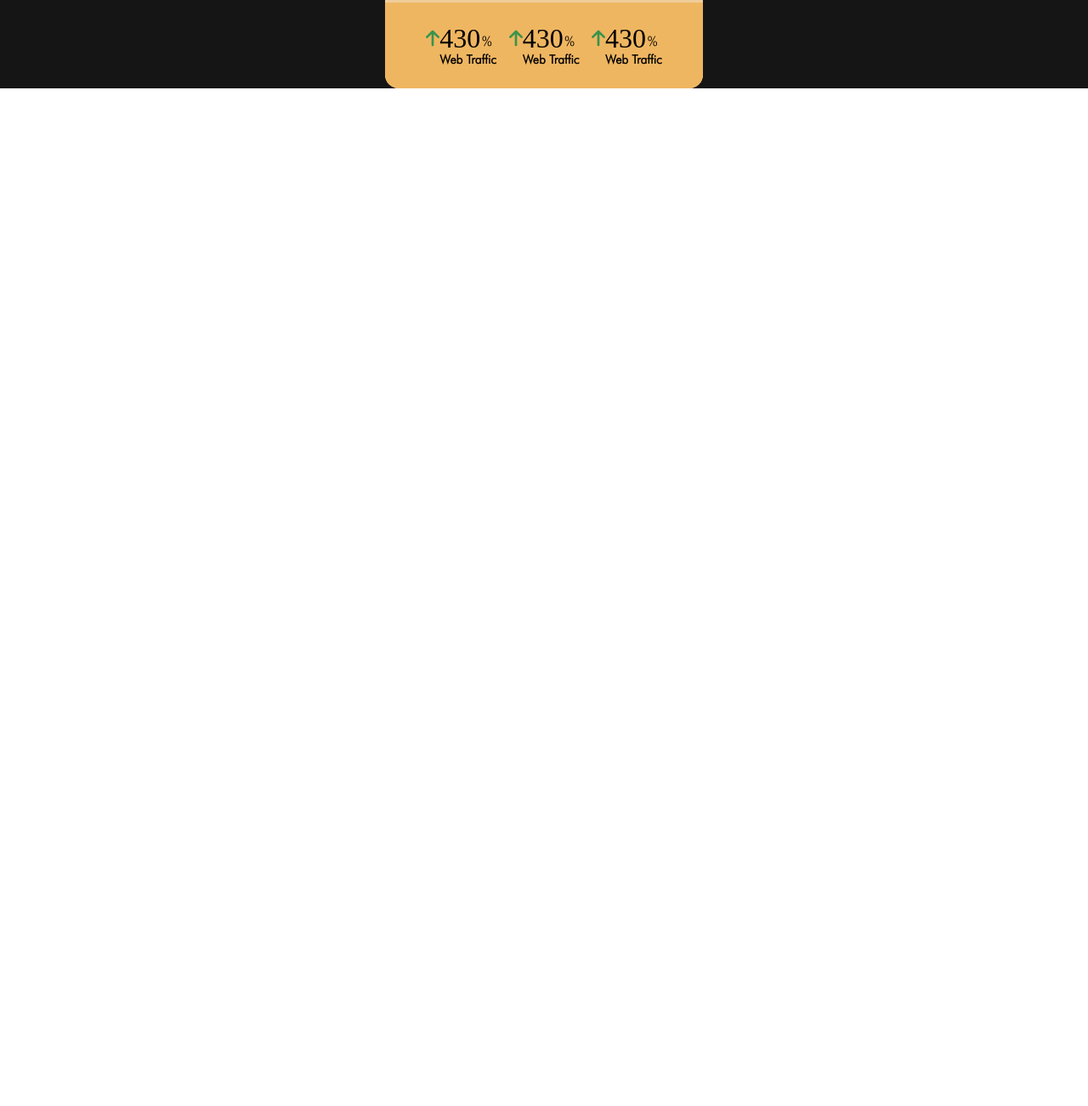
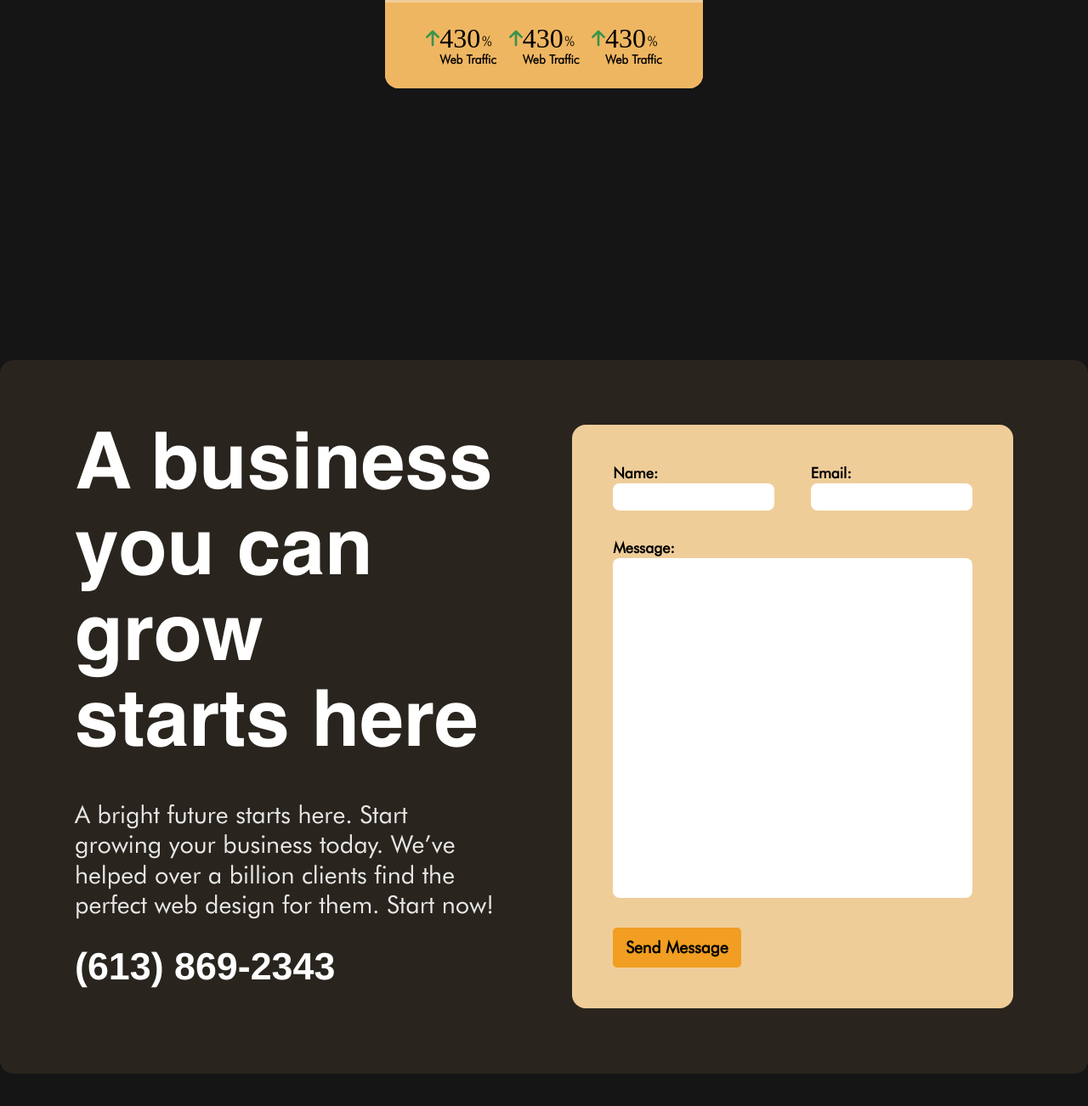
Before and after one commit to Racksoup/ARacknid, a React app: page / in a window 1280 px wide. Shown: the part 6704-8006 px from the top of the page at 85% size. Before the commit the page ends 6808 px from the top, so only its background shows below. Built offline with nearby package versions, Linux system fonts and the light colour scheme; some packages are replaced by stand-ins of ours; no server answers.

Commit message:
LandingContact

```diff
--- a/package.json
+++ b/package.json
@@ -20,6 +20,7 @@
     "@reduxjs/toolkit": "^1.9.5",
     "axios": "^1.4.0",
     "core-js": "^3.30.2",
+    "emailjs-com": "^3.2.0",
     "mini-css-extract-plugin": "^2.7.5",
     "react": "^18.2.0",
     "react-dom": "^18.2.0",
--- a/src/components/App.scss
+++ b/src/components/App.scss
@@ -2,6 +2,7 @@ $BGColor: rgba(21, 21, 21, 1);
 $DarkOrange: rgba(241, 158, 34, 1);
 $DarkishOrange: rgba(239, 182, 97, 1);
 $LightOrange: rgba(239, 205, 153, 1);
+$BlackOrange: rgba(41, 37, 30, 1);
 
 html {
   width: 100%;
--- a/src/components/Landing/Landing.jsx
+++ b/src/components/Landing/Landing.jsx
@@ -7,6 +7,7 @@ import Goals from './Goals/Goals.jsx';
 import Cover from './Cover/Cover.jsx';
 import Examples from './Examples/Examples.jsx';
 import LandingTestimonials from './LandingTestimonials/LandingTestimonials.jsx';
+import LandingContact from './LandingContact/LandingContact.jsx';
 
 const Landing = () => {
   return (
@@ -17,6 +18,7 @@ const Landing = () => {
       <Goals />
       <Examples />
       <LandingTestimonials />
+      <LandingContact />
     </div>
   );
 };
--- /dev/null
+++ b/src/components/Landing/LandingContact/LandingContact.jsx
@@ -0,0 +1,118 @@
+import React, { useState } from 'react';
+import './LandingContact.scss';
+
+import { send } from 'emailjs-com';
+
+const LandingContact = () => {
+  const [modalText, setModalText] = useState('');
+  const [showModal, toggleShowModal] = useState(false);
+  const [canSend, toggleCanSend] = useState(true);
+  const [form, setForm] = useState({
+    name: '',
+    email: '',
+    message: '',
+  });
+
+  const textOptions = {
+    sending: 'Sending Message',
+    success: 'Message Sent',
+    failure: 'Failed to Send Message',
+    invalid: 'Invalid E-mail',
+  };
+
+  const inputChanged = (e) => {
+    setForm({ ...form, [e.target.name]: e.target.value });
+  };
+
+  const submitForm = () => {
+    if (form.name !== '' && form.message !== '' && form.email !== '' && canSend) {
+      toggleCanSend(false);
+      setModalText(textOptions.sending);
+      toggleShowModal(true);
+
+      const emailRegex = /^[a-zA-Z0-9.!#$%&’*+/=?^_`{|}~-]+@[a-zA-Z0-9-]+(?:\.[a-zA-Z0-9-]+)*$/;
+      if (emailRegex.test(form.email)) {
+        send(
+          process.env.EMAILJS_SERVICE,
+          process.env.EMAILJS_TEMPLATE,
+          form,
+          process.env.EMAILJS_USER
+        ).then(
+          (result) => {
+            console.log('Success', result.status, result.text);
+            setModalText(textOptions.success);
+            setTimeout(() => {
+              toggleShowModal(false);
+              toggleCanSend(true);
+            }, 5000);
+          },
+          (error) => {
+            console.log('Failed', error);
+            setModalText(textOptions.failure);
+            setTimeout(() => {
+              toggleShowModal(false);
+              toggleCanSend(true);
+            }, 2000);
+          }
+        );
+      } else {
+        setModalText(textOptions.invalid);
+        setTimeout(() => {
+          toggleShowModal(false);
+          toggleCanSend(true);
+        }, 2000);
+      }
+    }
+  };
+
+  return (
+    <div className='LandingContact'>
+      {showModal && <Modal text={modalText} />}
+      <div className='Content'>
+        <div className='Left'>
+          <h4>A business you can grow starts here</h4>
+          <p>
+            A bright future starts here. Start growing your business today. We’ve helped over a
+            billion clients find the perfect web design for them. Start now!
+          </p>
+          <p className='Number'>(613) 869-2343</p>
+        </div>
+        <div className='ContactForm'>
+          <div className='Row'>
+            <div className='Col'>
+              <label>Name:</label>
+              <input type='text' name='name' onChange={(e) => inputChanged(e)} />
+            </div>
+            <div className='Col'>
+              <label>Email:</label>
+              <input type='text' name='email' onChange={(e) => inputChanged(e)} />
+            </div>
+          </div>
+          <div className='Row2'>
+            <label>Message:</label>
+            <textarea name='message' onChange={(e) => inputChanged(e)}></textarea>
+          </div>
+          <button onClick={() => submitForm()}>Send Message</button>
+        </div>
+      </div>
+    </div>
+  );
+};
+
+const Modal = ({ text }) => {
+  if (text == 'Message Sent') {
+    return (
+      <div className='Modal Modal-Success'>
+        <p>{text}</p>
+      </div>
+    );
+  } else {
+    return (
+      <div className='Modal'>
+        <p>{text}</p>
+      </div>
+    );
+  }
+};
+
+export default LandingContact;
--- /dev/null
+++ b/src/components/Landing/LandingContact/LandingContact.scss
@@ -0,0 +1,164 @@
+@import '../../App.scss';
+
+.LandingContact {
+  width: 100%;
+  display: flex;
+  flex-direction: column;
+  align-items: center;
+  z-index: 1;
+
+  .Content {
+    margin-top: 20rem;
+    margin-bottom: 4rem;
+    width: 100%;
+    max-width: 1680px;
+    height: 52.5rem;
+    background-color: $BlackOrange;
+    border-radius: 1rem;
+    padding: 4.8rem 5.5rem;
+    display: flex;
+    justify-content: space-between;
+    align-items: center;
+
+    .Left {
+      display: flex;
+      flex-direction: column;
+      justify-content: space-between;
+      height: 100%;
+      width: 45%;
+
+      h4 {
+        font-size: 5.8rem;
+        line-height: 6.3rem;
+      }
+
+      p {
+        font-size: 1.8rem;
+        line-height: 2.2rem;
+        font-weight: 300;
+        font-family: 'Futura-Book';
+        color: rgba(232, 232, 232, 1);
+      }
+
+      .Number {
+        font-size: 2.8rem;
+        margin-bottom: 2rem;
+        font-family: 'Helvetica';
+        font-weight: 600;
+        color: white;
+      }
+    }
+
+    .ContactForm {
+      width: 47%;
+      height: 100%;
+      background-color: $LightOrange;
+      border-radius: 1rem;
+      padding: 3rem;
+      display: flex;
+      flex-direction: column;
+      justify-content: space-between;
+
+      * {
+        color: black;
+      }
+
+      label {
+        margin-bottom: 0.2rem;
+        font-size: 1.1rem;
+        line-height: 1.1rem;
+        font-family: 'Futura-Book';
+        font-weight: 600;
+      }
+      .Row {
+        width: 100%;
+        display: flex;
+        justify-content: space-between;
+
+        .Col {
+          width: 45%;
+          display: flex;
+          flex-direction: column;
+
+          input {
+            width: 100%;
+            height: 2rem;
+            background-color: white;
+            border-radius: 0.5rem;
+            padding: 0 0.4rem;
+            font-size: 1rem;
+            line-height: 1rem;
+            font-family: 'Futura-LightBT';
+          }
+        }
+      }
+
+      .Row2 {
+        width: 100%;
+        display: flex;
+        flex-direction: column;
+
+        textarea {
+          width: 100%;
+          height: 25rem;
+          padding: 0.4rem;
+          font-size: 1rem;
+          line-height: 1.2rem;
+          font-family: 'Futura-LightBT';
+          background-color: white;
+          border-radius: 0.5rem;
+          resize: none;
+          overflow-y: scroll;
+        }
+      }
+
+      button {
+        height: 2.9rem;
+        width: 9.4rem;
+        background-color: $DarkOrange;
+        border-radius: 0.3rem;
+        font-size: 1.2em;
+        display: flex;
+        align-items: center;
+        justify-content: center;
+        font-family: 'Futura-Book';
+        font-weight: 600;
+      }
+    }
+  }
+
+  .Modal {
+    position: fixed;
+    z-index: 6;
+    top: 15rem;
+    height: 6rem;
+    width: 24rem;
+    rotate: 358deg;
+    background-color: $DarkishOrange;
+    border: 0.3rem solid black;
+    box-shadow: 0.3rem 0.3rem 0 black;
+    display: flex;
+    align-items: center;
+    justify-content: center;
+
+    p {
+      font-size: 2rem;
+      color: black;
+      font-family: 'Helvetica';
+      font-weight: 600;
+      text-transform: uppercase;
+    }
+
+    &-Success {
+      width: 25rem;
+      height: 6.5rem;
+      rotate: 2deg;
+      background-color: $DarkOrange;
+
+      p {
+        color: white;
+        font-size: 2.8rem;
+      }
+    }
+  }
+}
--- a/src/components/Navbar/Navbar.jsx
+++ b/src/components/Navbar/Navbar.jsx
@@ -28,7 +28,7 @@ const Navbar = () => {
     <div className='NavBox'>
       {showNav && <div className='NavPlaceholder'></div>}
       {showNav ? (
-        <Nav pos='fixed' underline='rgba(255,255,255,1) solid 1px' />
+        <Nav pos='fixed' underline='rgba(255,255,255,.5) solid 1px' />
       ) : (
         <Nav pos='relative' underline='none' />
       )}
--- a/webpack.common.js
+++ b/webpack.common.js
@@ -22,9 +22,9 @@ module.exports = {
     new EnvironmentPlugin({
       newEnvVar: 'FirstEnvVar!',
     }),
-    // new Dotenv({
-    //   path: '../.env',
-    // }),
+    new Dotenv({
+      path: './.env',
+    }),
   ],
   // optimization: {
   //   splitChunks: {
```
Also changed, not shown: 2 other files.
